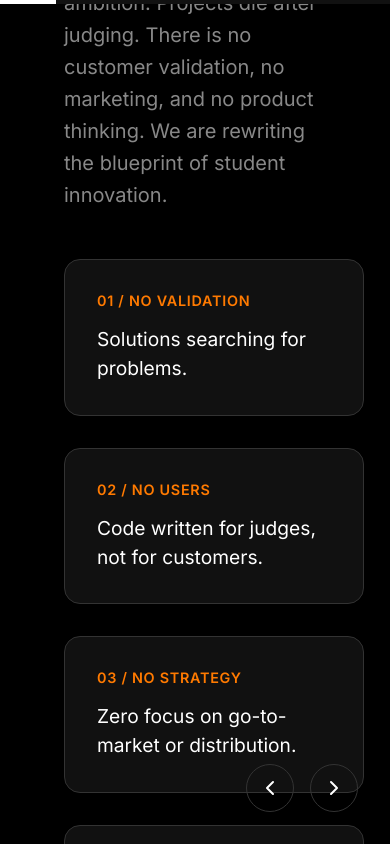
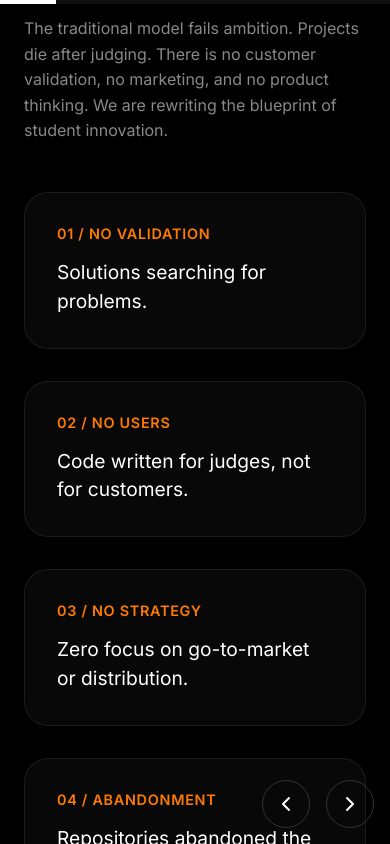
Before and after one commit to sahilghewari/zeroday-deck, a React (Vite) app: page / in a window 390 px wide. Both pictures are taken after a click on the button 334 px from the left and 788 px from the top of the page. Shown: the top 844 px of the page. Built offline with nearby package versions, Linux system fonts and the light colour scheme.

Commit message:
style: add glassmorphism and mobile responsiveness

```diff
--- a/src/components/layouts/GridSlide.jsx
+++ b/src/components/layouts/GridSlide.jsx
@@ -44,10 +44,8 @@ export default function GridSlide({ slide }) {
         variants={containerVariants}
         initial="hidden"
         animate="show"
+        className="responsive-grid"
         style={{
-          display: 'grid',
-          gridTemplateColumns: 'repeat(auto-fit, minmax(300px, 1fr))',
-          gap: '2rem',
           marginTop: slide.body ? '0' : '4rem'
         }}
       >
@@ -55,12 +53,8 @@ export default function GridSlide({ slide }) {
           <motion.div
             key={idx}
             variants={itemVariants}
-            style={{
-              background: 'var(--bg-secondary)',
-              padding: '2rem',
-              borderRadius: '16px',
-              border: '1px solid var(--border-color)'
-            }}
+            className="glass-panel"
+            style={{ padding: '2rem' }}
           >
             {item.label && (
               <div style={{ color: 'var(--accent)', fontSize: '0.9rem', fontWeight: 600, letterSpacing: '0.05em', marginBottom: '1rem', textTransform: 'uppercase' }}>
--- a/src/components/layouts/SplitSlide.jsx
+++ b/src/components/layouts/SplitSlide.jsx
@@ -3,8 +3,8 @@ import { motion } from 'framer-motion';
 
 export default function SplitSlide({ slide }) {
   return (
-    <div style={{ display: 'flex', width: '100%', height: '100%', alignItems: 'center' }}>
-      <div style={{ flex: 1, paddingRight: '4rem' }}>
+    <div className="responsive-split">
+      <div className="responsive-split-text">
         {slide.label && (
           <motion.div
             initial={{ opacity: 0, x: -20 }}
@@ -36,9 +36,9 @@ export default function SplitSlide({ slide }) {
         initial={{ opacity: 0, scale: 0.95 }}
         animate={{ opacity: 1, scale: 1 }}
         transition={{ delay: 0.3, duration: 1 }}
-        style={{ flex: 1, height: '100%', display: 'flex', alignItems: 'center', justifyContent: 'center' }}
+        className="responsive-split-image"
       >
-        <div style={{ width: '100%', height: '80%', background: 'var(--bg-secondary)', borderRadius: '24px', position: 'relative', overflow: 'hidden' }}>
+        <div className="glass-panel" style={{ width: '100%', height: '80%', position: 'relative', overflow: 'hidden' }}>
           {slide.image ? (
             <img
               src={slide.image}
--- a/src/index.css
+++ b/src/index.css
@@ -112,3 +112,86 @@ p {
   cursor: not-allowed;
   pointer-events: none;
 }
+
+/* Glassmorphism Effect */
+.glass-panel {
+  background: rgba(255, 255, 255, 0.03);
+  backdrop-filter: blur(16px);
+  -webkit-backdrop-filter: blur(16px);
+  border: 1px solid rgba(255, 255, 255, 0.08);
+  box-shadow: 0 4px 30px rgba(0, 0, 0, 0.1);
+  border-radius: 24px;
+}
+
+/* Responsive Layouts */
+.responsive-split {
+  display: flex;
+  width: 100%;
+  height: 100%;
+  align-items: center;
+  gap: 2rem;
+}
+
+.responsive-split-text {
+  flex: 1;
+  padding-right: 4rem;
+}
+
+.responsive-split-image {
+  flex: 1;
+  height: 100%;
+  display: flex;
+  align-items: center;
+  justify-content: center;
+}
+
+.responsive-grid {
+  display: grid;
+  grid-template-columns: repeat(auto-fit, minmax(300px, 1fr));
+  gap: 2rem;
+  width: 100%;
+}
+
+@media (max-width: 1024px) {
+  .slide-container {
+    padding: 2rem;
+  }
+}
+
+@media (max-width: 768px) {
+  .slide-container {
+    padding: 1.5rem;
+    overflow-y: auto;
+  }
+
+  .responsive-split {
+    flex-direction: column;
+    justify-content: center;
+    gap: 1.5rem;
+  }
+
+  .responsive-split-text {
+    padding-right: 0;
+    text-align: center;
+  }
+
+  .responsive-split-text p {
+    margin-left: auto;
+    margin-right: auto;
+  }
+
+  .responsive-split-image {
+    width: 100%;
+    height: 300px;
+    margin-top: 1rem;
+  }
+
+  .nav-controls {
+    bottom: 1rem;
+    right: 1rem;
+  }
+
+  h1 { font-size: clamp(2.5rem, 8vw, 4rem) !important; }
+  h2 { font-size: clamp(2rem, 7vw, 3rem) !important; }
+  p { font-size: 1rem !important; }
+}
```
